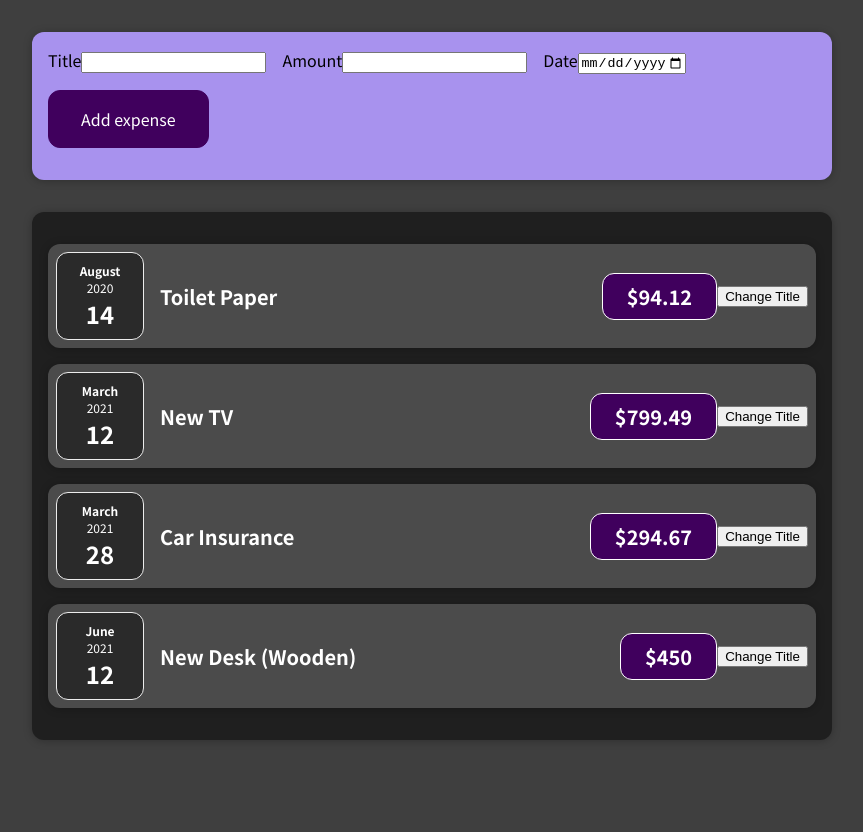
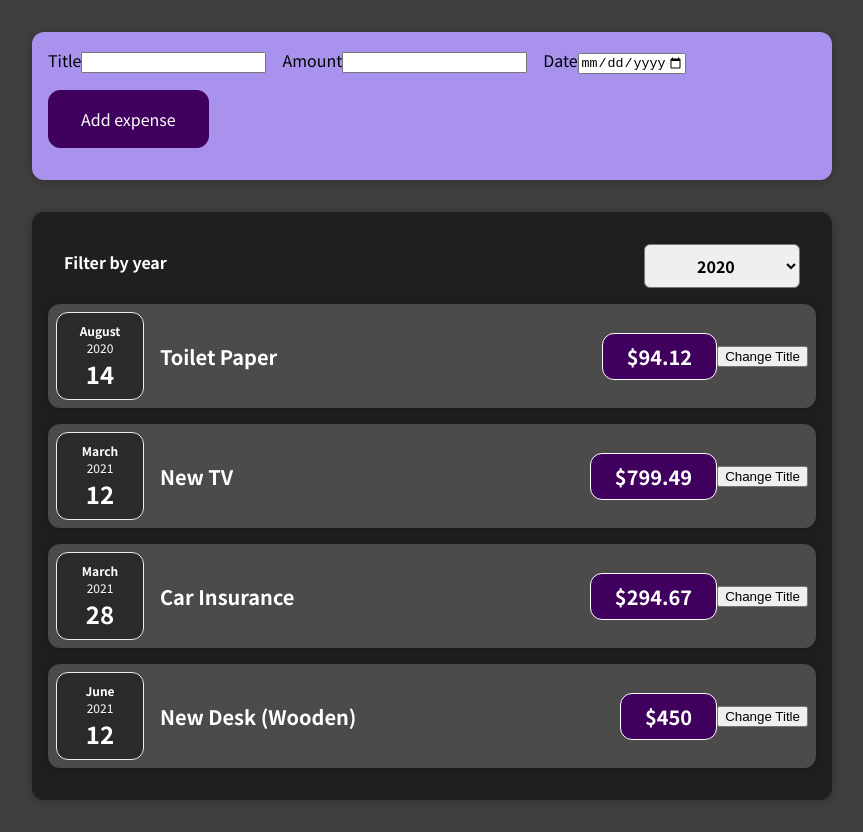
Before and after one commit to CaioFML/react-expenses-management, a React (Create React App) app: page / in a window 1280 px wide. Shown: the whole page, without its empty margins (208-1071 px from the left). Before the commit the page ends 800 px from the top, so only its background shows below. Built offline with nearby package versions, Linux system fonts and the light colour scheme.

Commit message:
61. Controlled vs Uncontrolled Components & Stateless vs Stateful Components

```diff
--- /dev/null
+++ b/src/components/Expenses/ExpenseFilter.css
@@ -0,0 +1,24 @@
+.expenses-filter {
+  color: white;
+  padding: 0 1rem;
+}
+
+.expenses-filter__control {
+  display: flex;
+  width: 100%;
+  align-items: center;
+  justify-content: space-between;
+  margin: 1rem 0;
+}
+
+.expenses-filter label {
+  font-weight: bold;
+  margin-bottom: 0.5rem;
+}
+
+.expenses-filter select {
+  font: inherit;
+  padding: 0.5rem 3rem;
+  font-weight: bold;
+  border-radius: 6px;
+}
--- /dev/null
+++ b/src/components/Expenses/ExpenseFilter.js
@@ -0,0 +1,25 @@
+import React from 'react'
+
+import './ExpenseFilter.css'
+
+const ExpenseFilter = (props) => {
+  const dropdownChangeHandler = (event) => {
+    props.onChangeFilter(event.target.value)
+  }
+
+  return (
+    <div className='expenses-filter'>
+      <div className='expenses-filter__control'>
+        <label>Filter by year</label>
+        <select onChange={dropdownChangeHandler} value={props.selected}>
+          <option value='2022'>2022</option>
+          <option value='2021'>2021</option>
+          <option value='2020'>2020</option>
+          <option value='2019'>2019</option>
+        </select>
+      </div>
+    </div>
+  )
+}
+
+export default ExpenseFilter
--- a/src/components/Expenses/Expenses.js
+++ b/src/components/Expenses/Expenses.js
@@ -1,12 +1,21 @@
-import React from 'react';
+import React, { useState } from 'react';
 
 import ExpenseItem from './ExpenseItem';
+import ExpenseFilter from './ExpenseFilter'
 import Card from '../UI/Card';
 import './Expenses.css';
 
 function Expenses(props) {
+  const [filteredYear, setFilteredYear] = useState('2020')
+
+  const filterChangeHandler = selectedYear => {
+    setFilteredYear(selectedYear)
+  }
+
   return (
+    <div>
       <Card className="expenses">
+        <ExpenseFilter onChangeFilter={filterChangeHandler} selected={filteredYear} />
         <ExpenseItem
           title={props.items[0].title}
           amount={props.items[0].amount}
@@ -28,6 +37,8 @@
           date={props.items[3].date}
         />
       </Card>
+    </div>
+
   );
 }
 
```
Lines whose indentation alone changed are shown as unchanged.
